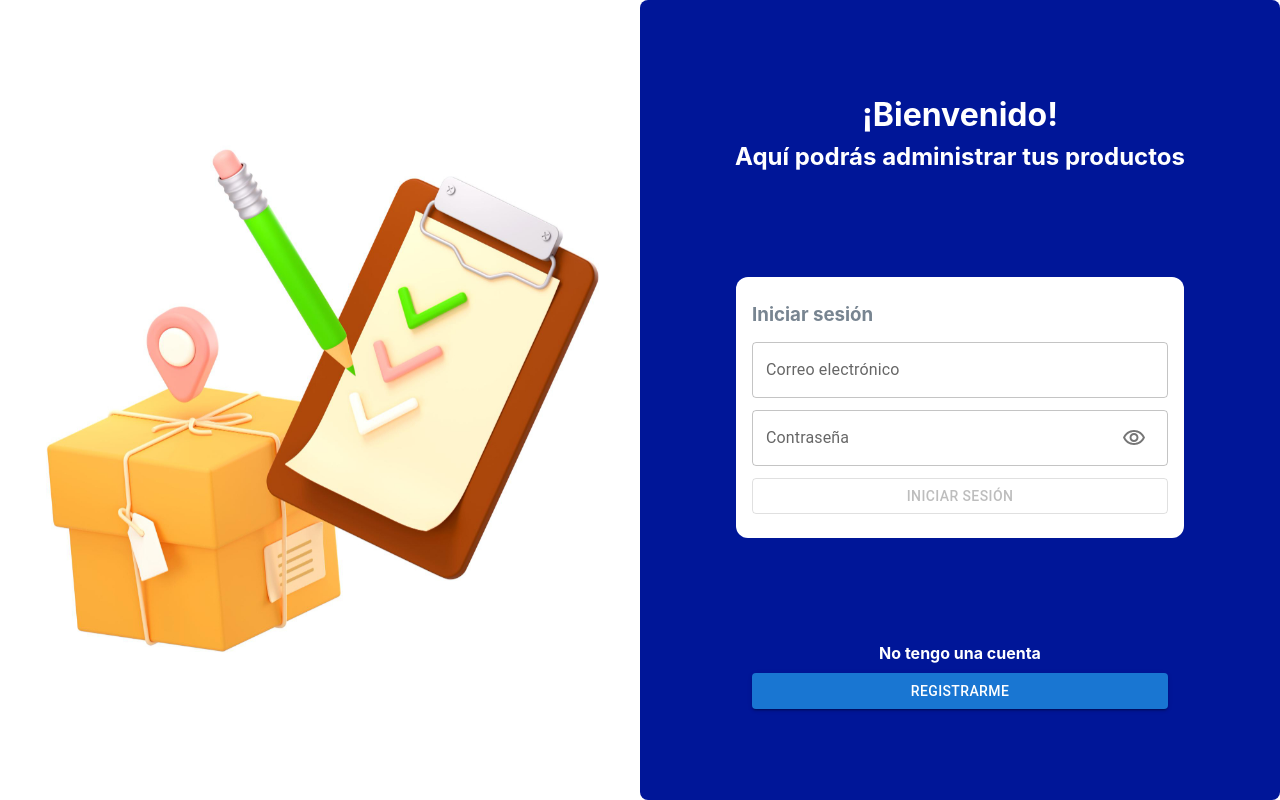
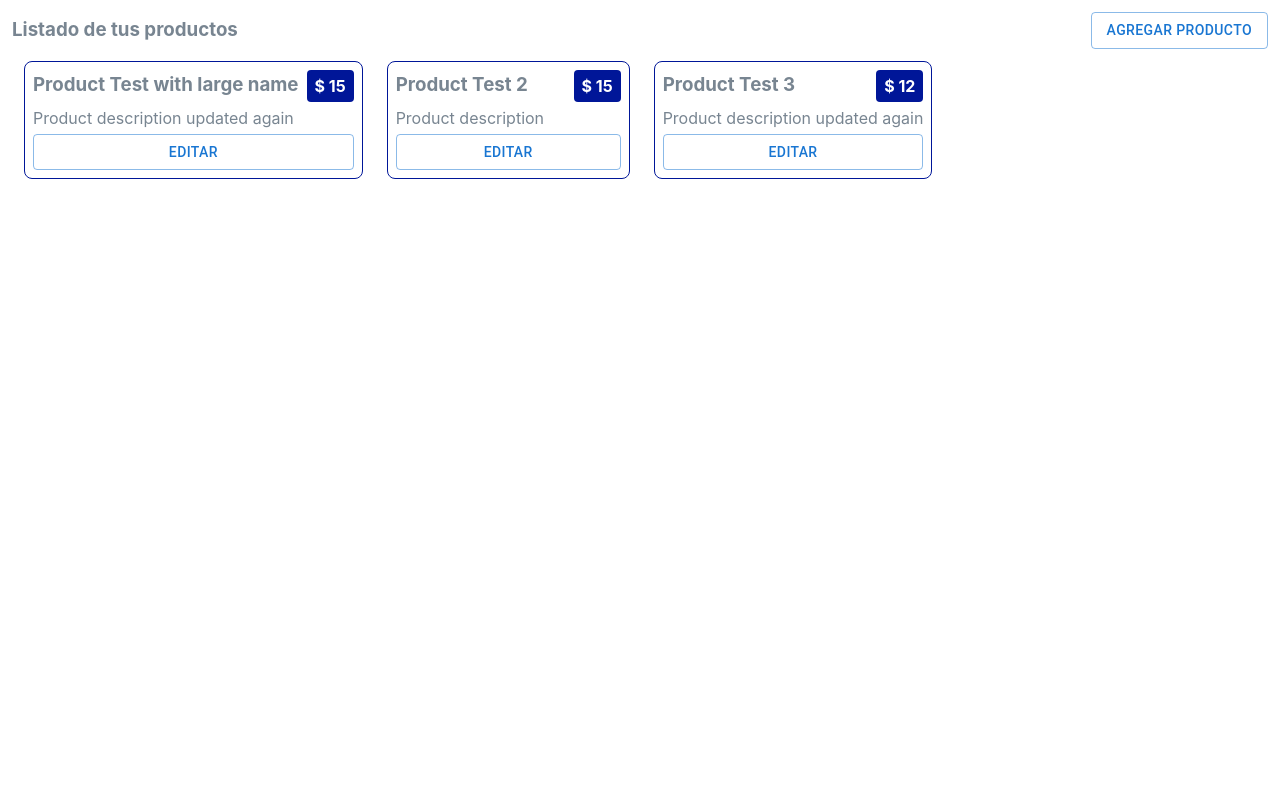
Before and after one commit to GiovannyRamirez/fsfb-app, a React (Vite) app: page /products in a window 1280 px wide. Built offline with nearby package versions, Linux system fonts and the light colour scheme; sample sign-in values are in the browser's storage.

Commit message:
Add basic navigation

```diff
--- a/src/App.tsx
+++ b/src/App.tsx
@@ -1,9 +1,22 @@
+import { BrowserRouter, Navigate, Route, Routes } from "react-router-dom";
+
+import { URL_PAGES } from "./constants";
+
+import { ProtectedRoute } from "./components/ProtectedRoute/ProtectedRoute";
+
+import { Products } from "./pages/Products/Products";
 import { Welcome } from "./pages/Welcome/Welcome";
 
 export const App = () => {
   return (
-    <div>
-      <Welcome />
-    </div>
+    <BrowserRouter>
+      <Routes>
+        <Route path={URL_PAGES.WELCOME} element={<Welcome />} />
+        <Route element={<ProtectedRoute />}>
+          <Route path={URL_PAGES.PRODUCTS} element={<Products />} />
+        </Route>
+        <Route path="*" element={<Navigate to={URL_PAGES.WELCOME} />} />
+      </Routes>
+    </BrowserRouter>
   );
 };
--- /dev/null
+++ b/src/components/ProtectedRoute/ProtectedRoute.tsx
@@ -0,0 +1,11 @@
+import { Navigate, Outlet } from "react-router-dom";
+
+import { URL_PAGES } from "../../constants";
+
+export const ProtectedRoute = () => {
+  const token = localStorage.getItem("token");
+
+  if (!token) return <Navigate to={URL_PAGES.WELCOME} />;
+
+  return <Outlet />;
+};
--- a/src/pages/Welcome/Welcome.tsx
+++ b/src/pages/Welcome/Welcome.tsx
@@ -1,4 +1,7 @@
 import { useState } from "react";
+import { Navigate } from "react-router-dom";
+
+import { URL_PAGES } from "../../constants";
 
 import { RegisterForm } from "../../components/RegisterForm/RegisterForm";
 import { LoginForm } from "../../components/LoginForm/LoginForm";
@@ -10,6 +13,10 @@ import "./styles.css";
 
 export const Welcome = () => {
   const [formType, setFormType] = useState("login");
+
+  const token = localStorage.getItem("token");
+  if (token) return <Navigate to={URL_PAGES.PRODUCTS} />;
+
   const isLoginFormType = formType === "login";
 
   const renderForm = {
```
